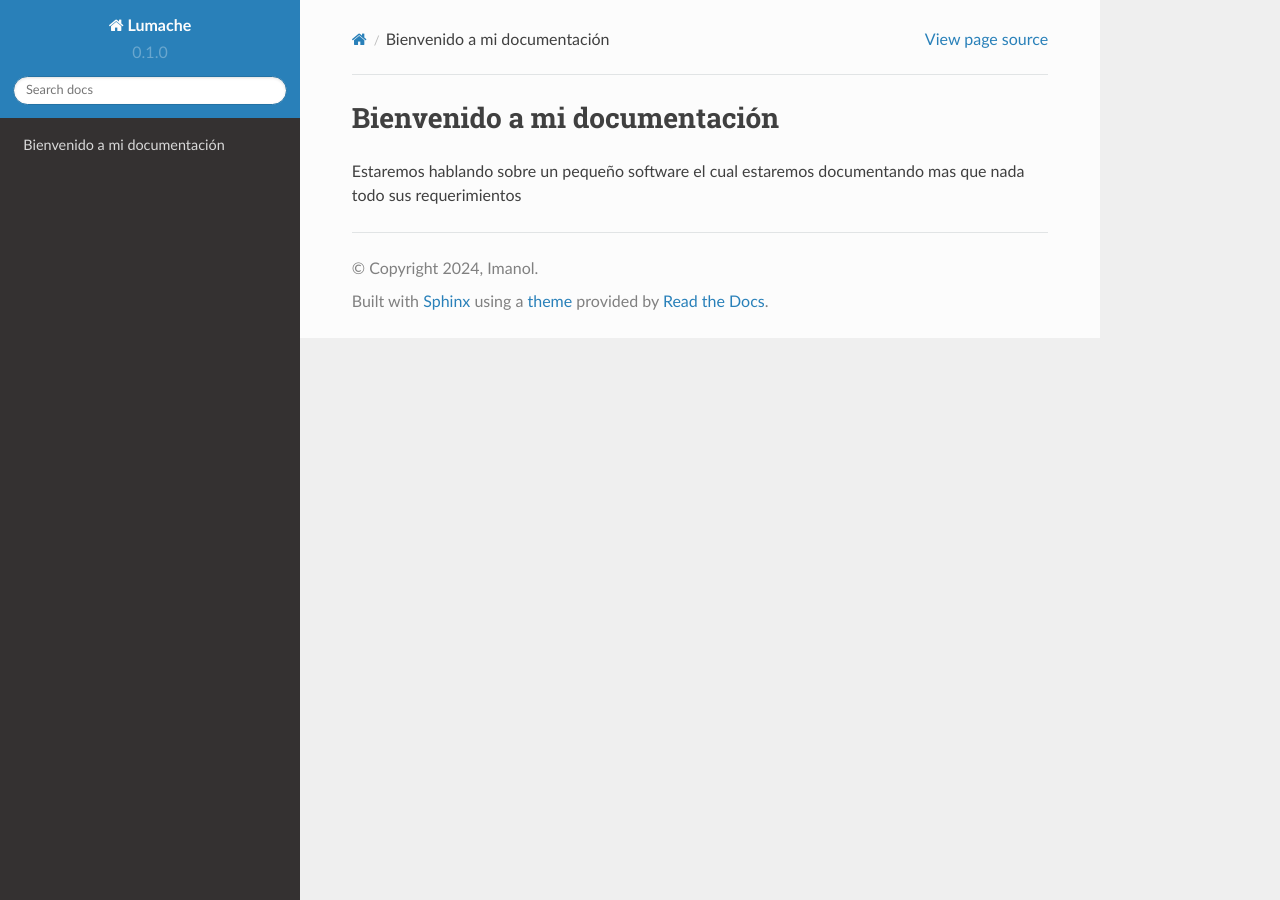
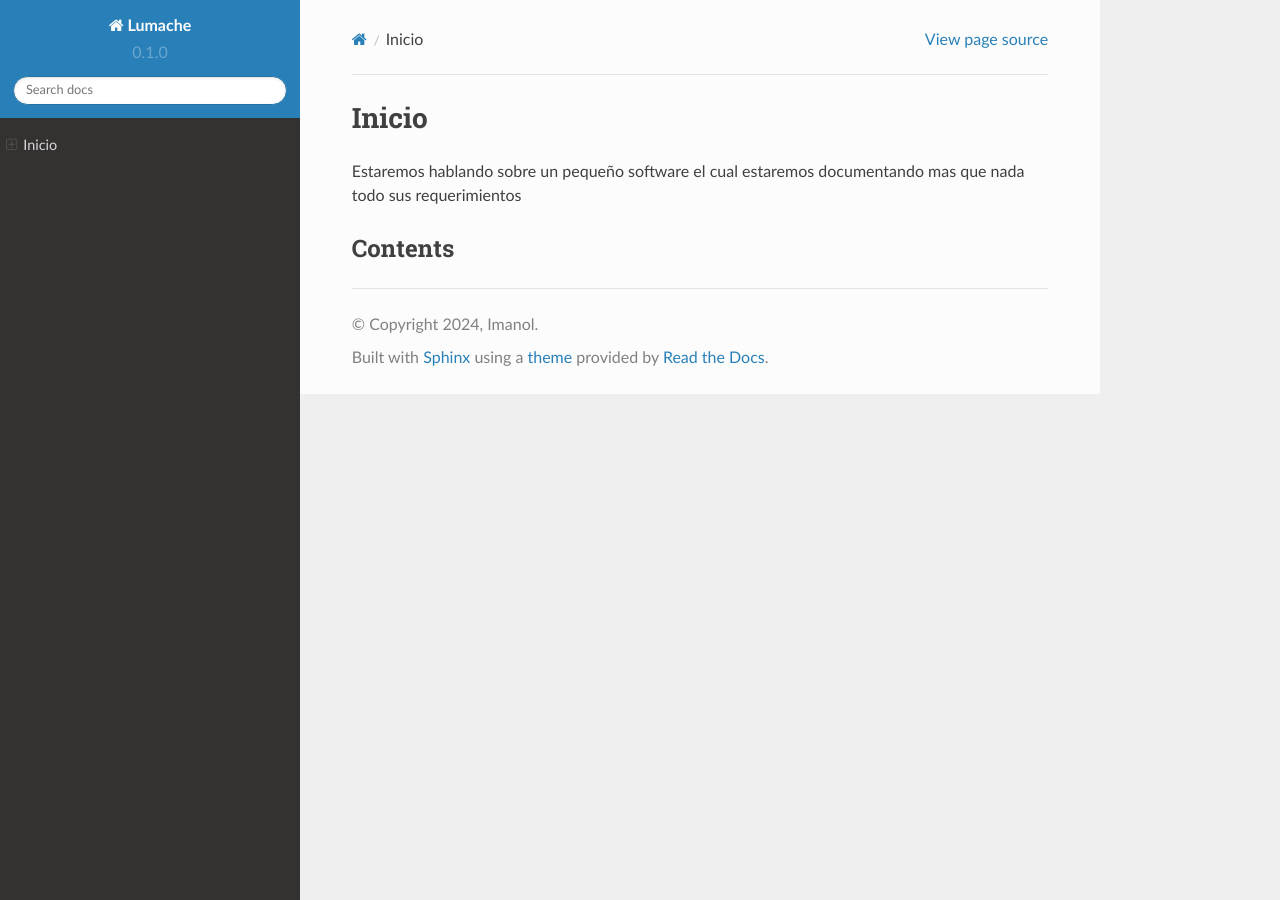
Before and after one commit to Imanol-art/Web-Cl-nica-Veterinaria, a Sphinx documentation site: the page built from docs/source/index.rst, in a window 1280 px wide. Built offline with Sphinx 7.4.7 and the Read the Docs theme 2.0.0, drawn with Linux system fonts in a browser that asks for light colours.

Commit message:
Update index.rst

```diff
--- a/docs/source/index.rst
+++ b/docs/source/index.rst
@@ -1,3 +1,6 @@
-Bienvenido a mi documentación
+Inicio
 ===================================
 Estaremos hablando sobre un pequeño software el cual estaremos documentando mas que nada todo sus requerimientos
+
+Contents
+--------
```
